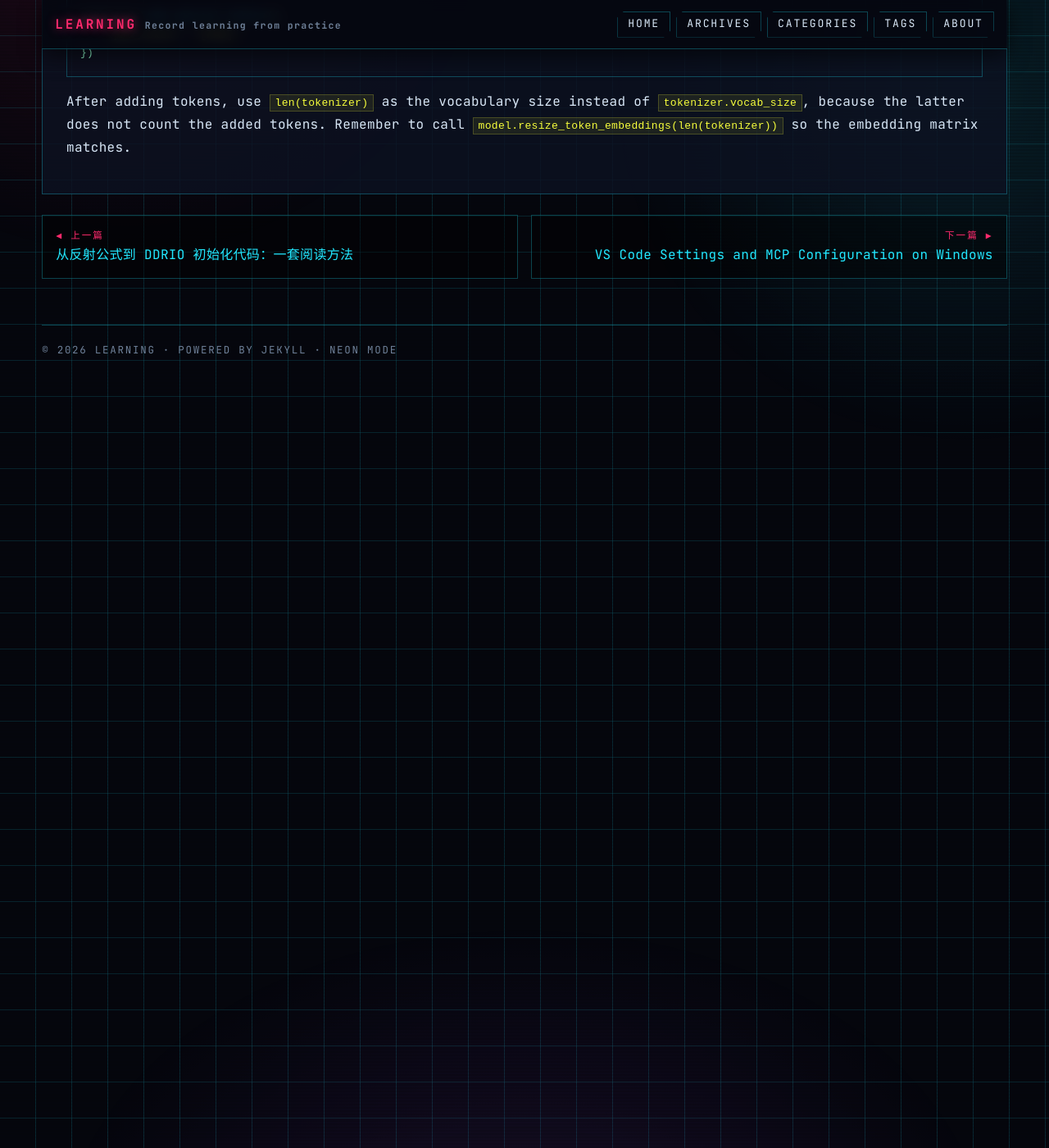
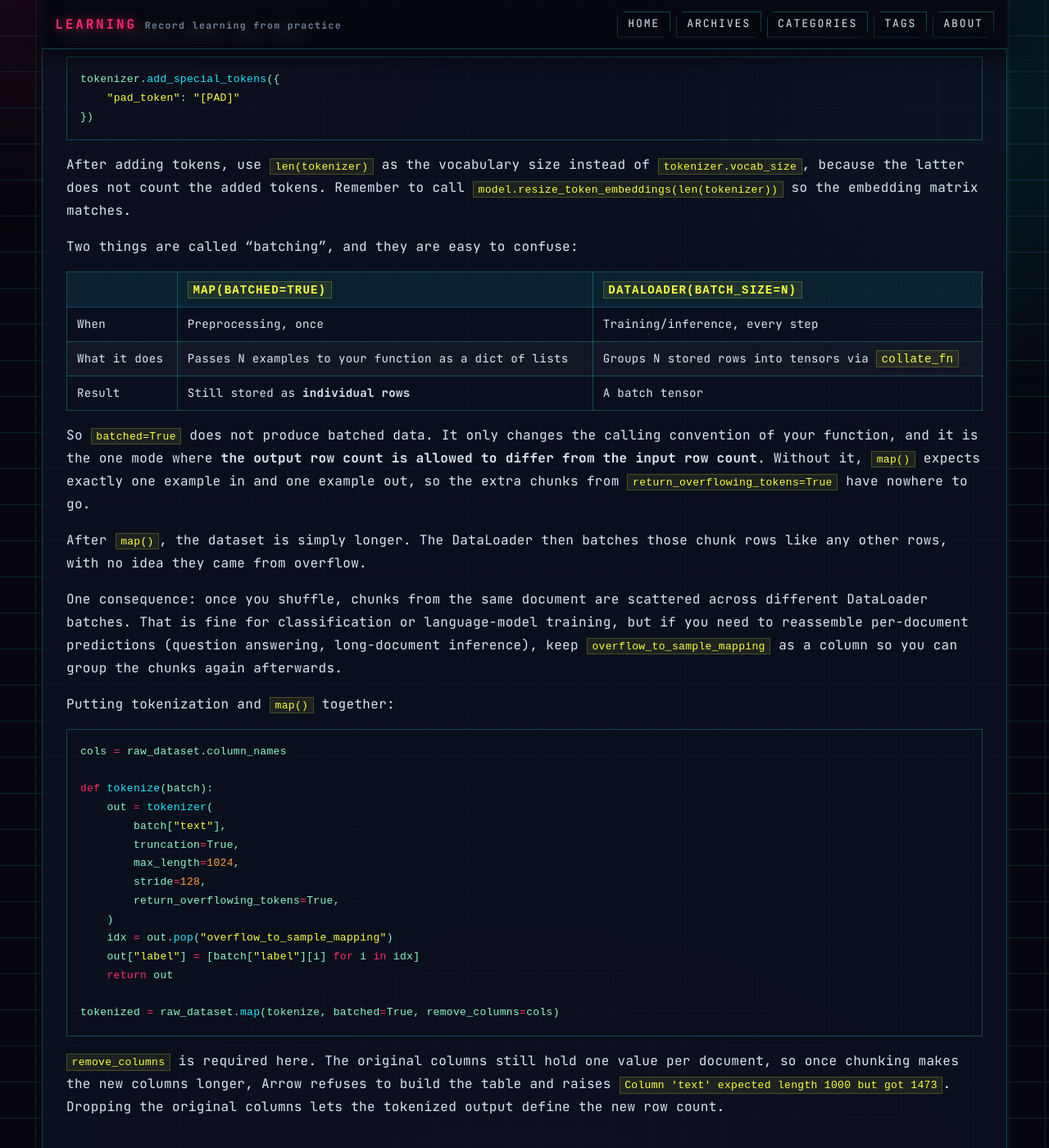
Before and after one commit to guominjia/learn, a Jekyll site: the page built from ai/train/_posts/2026-09-23-tokenizer.md, in a window 1280 px wide and 1400 px high, scrolled down 1515 px. Shown: the whole window at 82% size. Built offline with Jekyll 4.4.1, drawn with Linux system fonts in a browser that asks for light colours; some of the changed text lies outside the part shown.

Commit message:
feat(post): Enhance tokenizer article with additional details on input handling and batching

````diff
--- a/ai/train/_posts/2026-09-23-tokenizer.md
+++ b/ai/train/_posts/2026-09-23-tokenizer.md
@@ -18,6 +18,7 @@ Use `tokenizer.vocab_size` for the vocabulary size, and `tokenizer.get_vocab()`
 Convert between tokens and ids with `tokenizer.convert_tokens_to_ids()` and `tokenizer.convert_ids_to_tokens()`, or go straight from text to ids and back with `tokenizer.encode()` and `tokenizer.decode()`.
 
 To avoid the warning **"Token indices sequence length is longer than the specified maximum sequence length for this model"**, truncate the input:
+
 ```python
 inputs = tokenizer(
     text,
@@ -47,6 +47,8 @@ chunk 1: token 0    ~ 1023
 chunk 2: token 896  ~ 1919
 chunk 3: token 1792 ~ 2199
 ```
+
+Note that `stride` on its own does nothing — it only takes effect when `return_overflowing_tokens=True`. Avoid `return_tensors="pt"` here as well: the last chunk is shorter than `max_length`, so the chunks cannot be stacked into a single tensor unless you also pass `padding="max_length"`.
 
 Check the sequence limits with:
 
@@ -64,3 +66,39 @@ tokenizer.add_special_tokens({
 ```
 
 After adding tokens, use `len(tokenizer)` as the vocabulary size instead of `tokenizer.vocab_size`, because the latter does not count the added tokens. Remember to call `model.resize_token_embeddings(len(tokenizer))` so the embedding matrix matches.
+
+Two things are called "batching", and they are easy to confuse:
+
+| | `map(batched=True)` | `DataLoader(batch_size=N)` |
+|---|---|---|
+| When | Preprocessing, once | Training/inference, every step |
+| What it does | Passes N examples to your function as a dict of lists | Groups N stored rows into tensors via `collate_fn` |
+| Result | Still stored as **individual rows** | A batch tensor |
+
+So `batched=True` does not produce batched data. It only changes the calling convention of your function, and it is the one mode where **the output row count is allowed to differ from the input row count**. Without it, `map()` expects exactly one example in and one example out, so the extra chunks from `return_overflowing_tokens=True` have nowhere to go.
+
+After `map()`, the dataset is simply longer. The DataLoader then batches those chunk rows like any other rows, with no idea they came from overflow.
+
+One consequence: once you shuffle, chunks from the same document are scattered across different DataLoader batches. That is fine for classification or language-model training, but if you need to reassemble per-document predictions (question answering, long-document inference), keep `overflow_to_sample_mapping` as a column so you can group the chunks again afterwards.
+
+Putting tokenization and `map()` together:
+
+```python
+cols = raw_dataset.column_names
+
+def tokenize(batch):
+    out = tokenizer(
+        batch["text"],
+        truncation=True,
+        max_length=1024,
+        stride=128,
+        return_overflowing_tokens=True,
+    )
+    idx = out.pop("overflow_to_sample_mapping")
+    out["label"] = [batch["label"][i] for i in idx]
+    return out
+
+tokenized = raw_dataset.map(tokenize, batched=True, remove_columns=cols)
+```
+
+`remove_columns` is required here. The original columns still hold one value per document, so once chunking makes the new columns longer, Arrow refuses to build the table and raises `Column 'text' expected length 1000 but got 1473`. Dropping the original columns lets the tokenized output define the new row count.
````
Also changed, not shown: other parts of ai/train/_posts/2026-09-23-tokenizer.md (+0 -1 lines).
